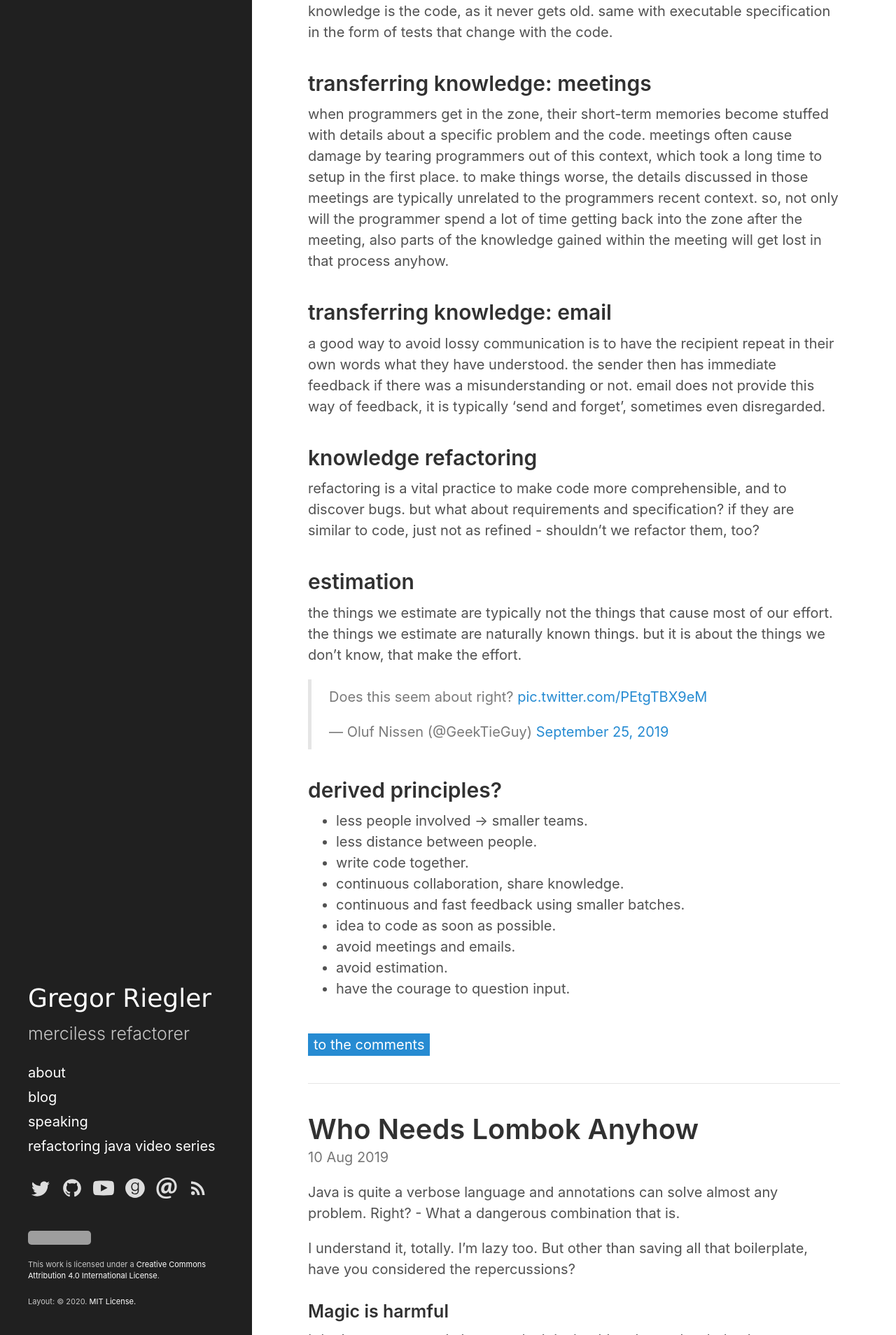
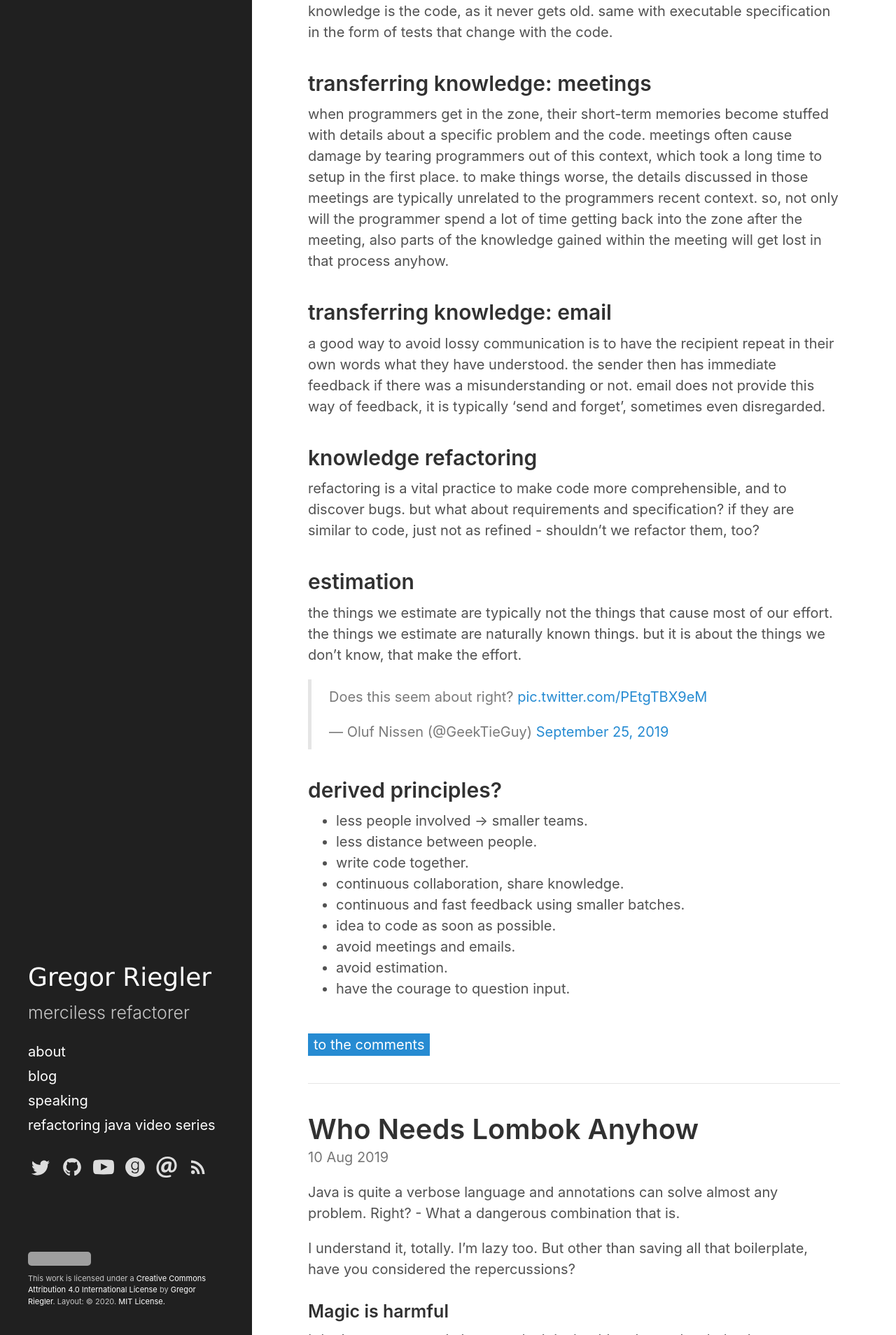
Before and after one commit to gregorriegler/gregorriegler.github.io, a Jekyll site: the page built from index.html, in a window 1280 px wide. Shown: the part 3092-5000 px from the top of the page at 70% size. Built offline with Jekyll 4.4.1, drawn with Linux system fonts in a browser that asks for light colours; the list of posts is cut into pages by our own code; comment, search, counter and statistics services are not loaded; grey boxes are pictures that could not be loaded.

Commit message:
improve license

```diff
--- a/_includes/copyright.html
+++ b/_includes/copyright.html
@@ -1,9 +1,7 @@
+<br>
+<br>
 <br>
 <p class="license">
-  <a rel="license" href="http://creativecommons.org/licenses/by/4.0/"><img alt="Creative Commons License" style="border-width:0" src="https://i.creativecommons.org/l/by/4.0/88x31.png" /></a>This work is licensed under a <a rel="license" href="http://creativecommons.org/licenses/by/4.0/">Creative Commons Attribution 4.0 International License</a>.
+  <a rel="license" href="http://creativecommons.org/licenses/by/4.0/"><img alt="Creative Commons License" style="border-width:0; margin: 0 0 0.5rem" src="https://i.creativecommons.org/l/by/4.0/88x31.png" /></a>This work is licensed under a <a rel="license" href="http://creativecommons.org/licenses/by/4.0/">Creative Commons Attribution 4.0 International License</a> by <a href="http://gregorriegler.com">Gregor Riegler</a>.
+  Layout: &copy; {{ site.time | date: '%Y' }}.  <a href="{{ site.baseurl }}/THEME_LICENSE.md">MIT License.</a>
 </p>
-
-
-<p class="license">
-  Layout: &copy; {{ site.time | date: '%Y' }}.  <a href="{{ site.baseurl }}/LICENSE.md">MIT License.</a>
-</p>
```
